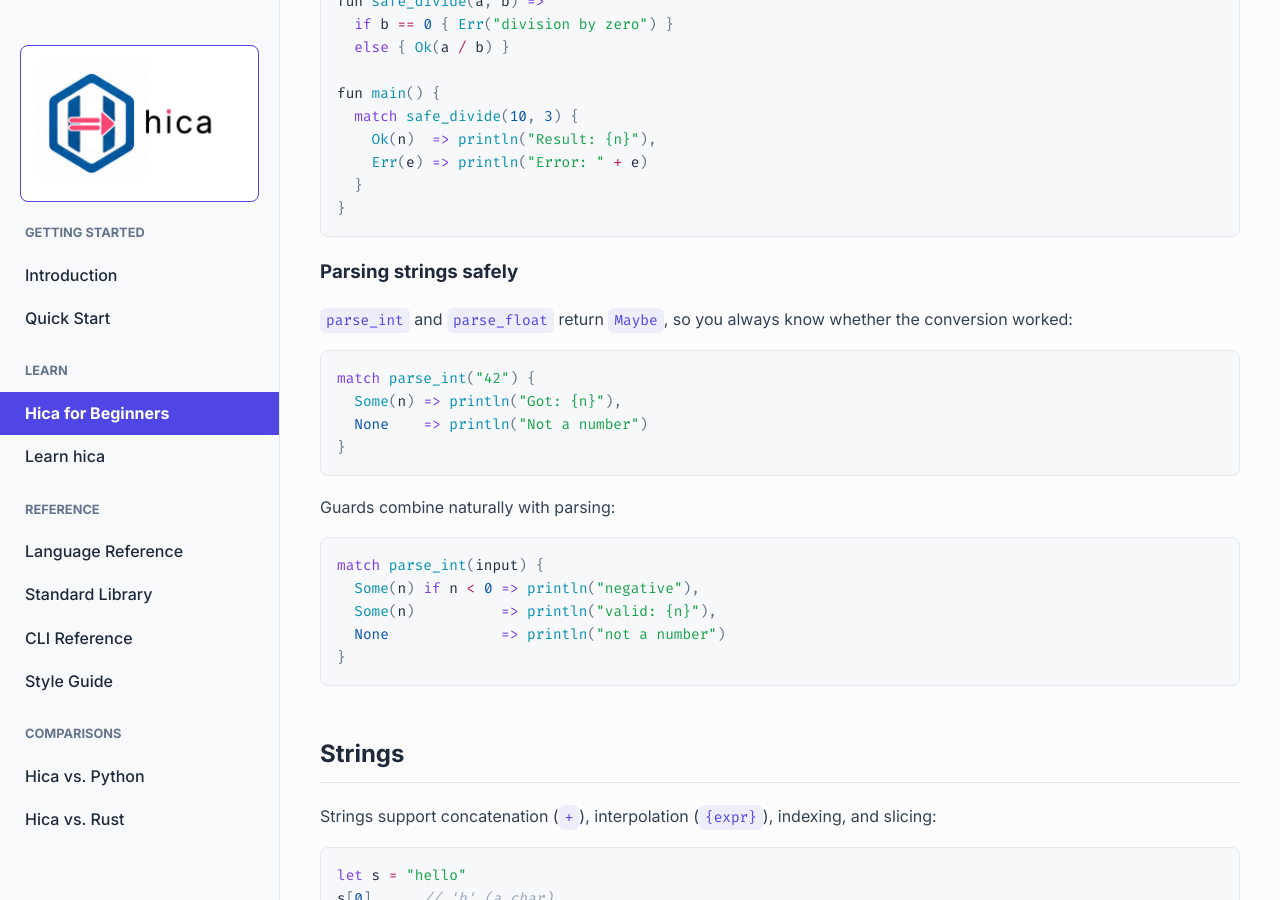
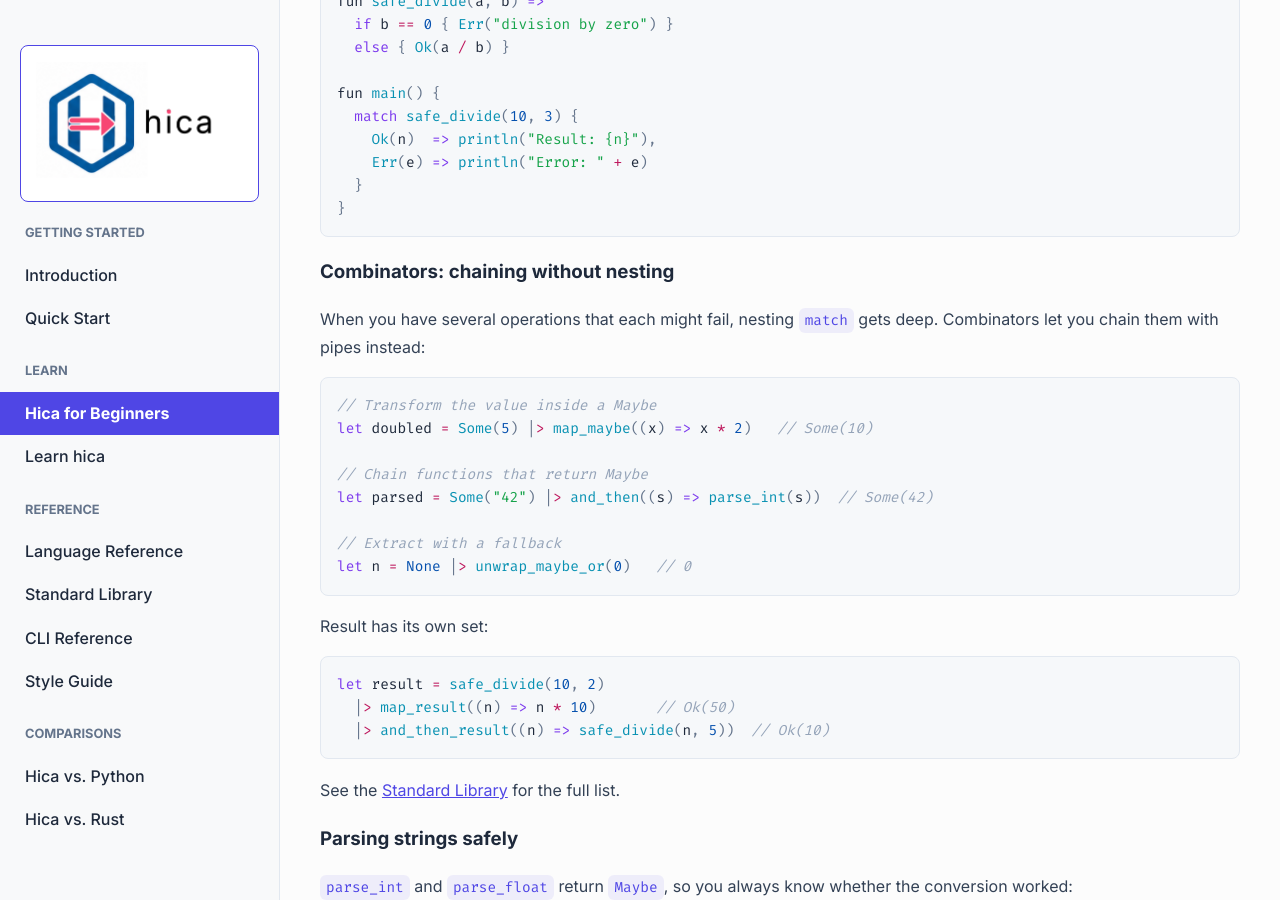
Before and after one commit to cladam/hica, a Jekyll site: the page built from docs/hica-for-beginners.md, in a window 1280 px wide and 900 px high, scrolled down 11126 px. Built offline with Jekyll 4.4.1, drawn with Linux system fonts in a browser that asks for light colours.

Commit message:
docs: update documentation with maybe/result combinators

````diff
--- a/docs/hica-for-beginners.md
+++ b/docs/hica-for-beginners.md
@@ -457,6 +457,31 @@ fun main() {
 }
 ```
 
+### Combinators: chaining without nesting
+
+When you have several operations that each might fail, nesting `match` gets deep. Combinators let you chain them with pipes instead:
+
+```rust
+// Transform the value inside a Maybe
+let doubled = Some(5) |> map_maybe((x) => x * 2)   // Some(10)
+
+// Chain functions that return Maybe
+let parsed = Some("42") |> and_then((s) => parse_int(s))  // Some(42)
+
+// Extract with a fallback
+let n = None |> unwrap_maybe_or(0)   // 0
+```
+
+Result has its own set:
+
+```rust
+let result = safe_divide(10, 2)
+  |> map_result((n) => n * 10)       // Ok(50)
+  |> and_then_result((n) => safe_divide(n, 5))  // Ok(10)
+```
+
+See the [Standard Library](standard-library) for the full list.
+
 ### Parsing strings safely
 
 `parse_int` and `parse_float` return `Maybe`, so you always know whether the conversion worked:
````
Also changed, not shown: docs/hica-vs-python.md (+13 -2 lines), docs/hica-vs-rust.md (+13 -2 lines), documentation/hica-for-kids.md (+53 -0 lines).
